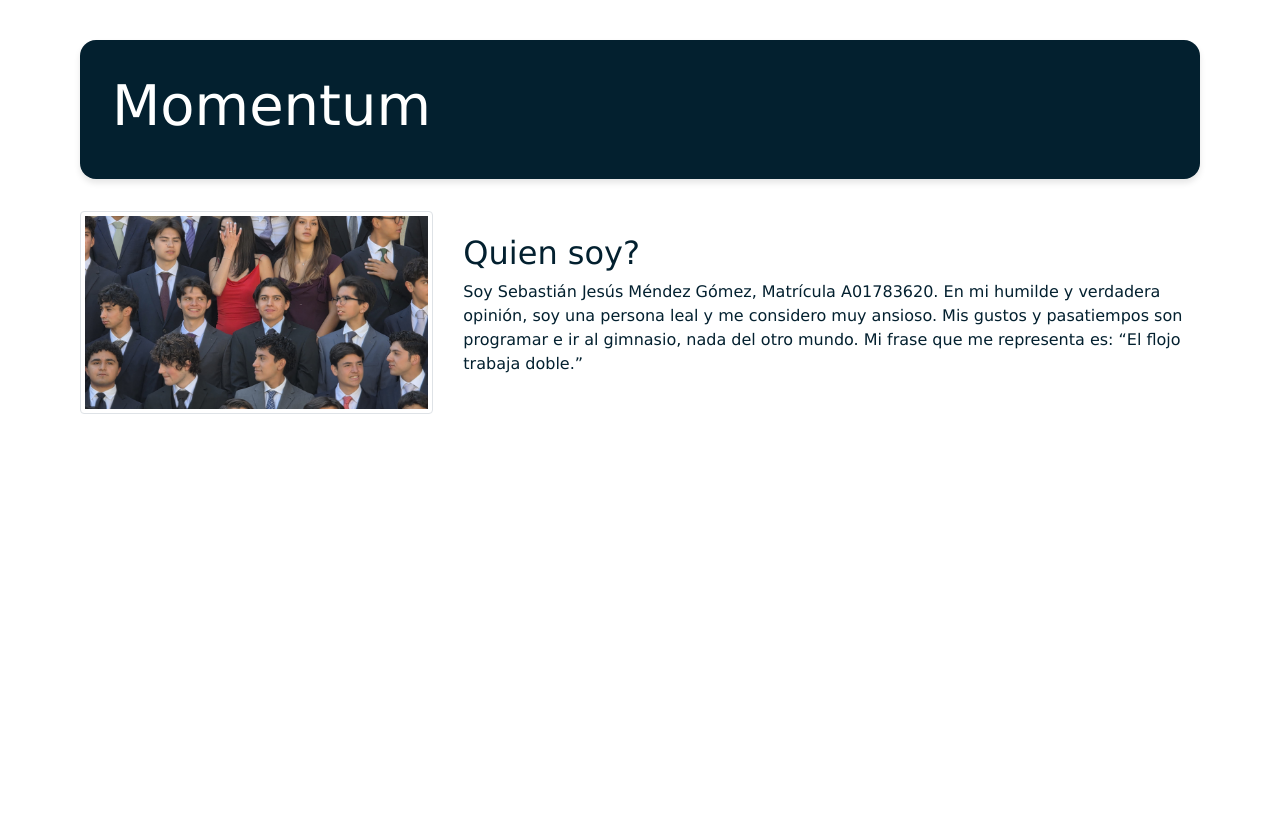
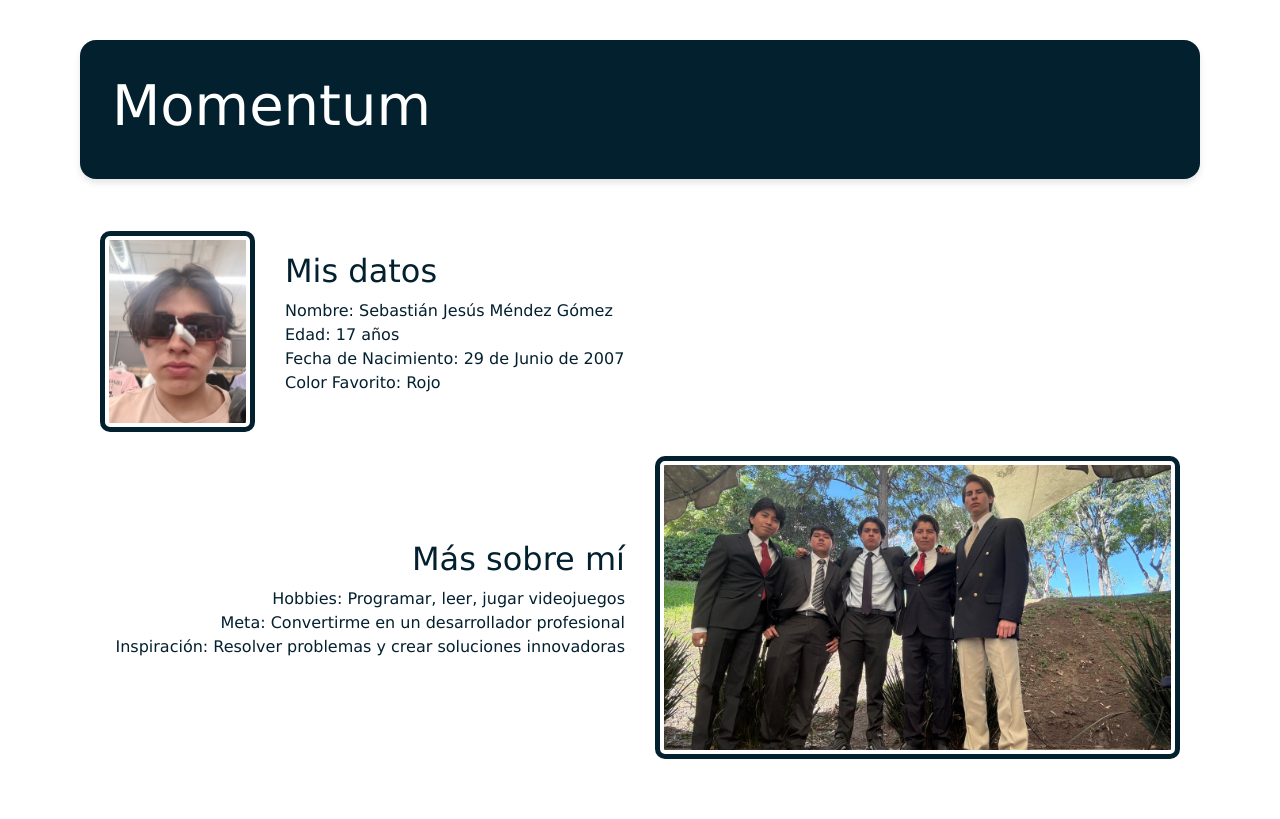
Before and after one commit to sebmengom/momentum, a Flask app: page / in a window 1280 px wide. Shown: the part 56-875 px from the top of the page. Before the commit the page ends 470 px from the top, so only its background shows below. Run offline with Flask 3, Linux system fonts and the light colour scheme.

Commit message:
Day work
CSS and HTML again

```diff
--- a/app/routes.py
+++ b/app/routes.py
@@ -4,18 +4,12 @@ from flask import render_template
 @app.route('/')
 @app.route('/index')
 def index():
-    with open('app/static/data/intro.txt','r')as f:
-        intro = f.read()
-    return render_template('index.html', intro = intro)
+    return render_template('index.html')
 
 @app.route('/autogestion')
 def autogestion():
-    with open('app/static/data/autogestion.txt','r') as f:
-        autogestion = f.read()
-    return render_template('autogestion.html', autogestion = autogestion)
+    return render_template('autogestion.html')
 
 @app.route('/colaboracion')
 def colaboracion():
-    with open('app/static/data/colaboracion.txt', 'r')as f:
-        colaboracion = f.read()
-    return render_template('colaboracion.html', colaboracion = colaboracion)
+    return render_template('colaboracion.html')
--- a/app/static/css/styles.css
+++ b/app/static/css/styles.css
@@ -23,4 +23,9 @@ h1.my-4 {
   padding: 2rem;
   border-radius: 1rem;
   box-shadow: 0 4px 6px rgba(0, 0, 0, 0.1);
+}
+
+.custom-frame {
+  border: 5px solid #03202F;
+  border-radius: 10px;
 }/*# sourceMappingURL=styles.css.map */
--- a/app/static/css/styles.scss
+++ b/app/static/css/styles.scss
@@ -21,3 +21,7 @@
     border-radius: 1rem;       // Bordes redondeados
     box-shadow: 0 4px 6px rgba(0, 0, 0, 0.1); // Sombra opcional
   }
+.custom-frame{
+  border: 5px solid #03202F ;
+  border-radius: 10px;
+}
--- a/app/templates/base.html
+++ b/app/templates/base.html
@@ -9,7 +9,7 @@
 </head>
 <body>
   <nav class="navbar navbar-dark" style="background-color: #ad0000;">
-    <a class="navbar-brand" href="#">Momentum | Sebastian Mendez</a>
+    <a class="navbar-brand" href="{{ url_for('index') }}">Momentum | Sebastian Mendez</a>
     <button class="navbar-toggler" type="button" data-toggle="collapse" data-target="#navbarNavAltMarkup" aria-controls="navbarNavAltMarkup" aria-expanded="false" aria-label="Toggle navigation">
       <span class="navbar-toggler-icon"></span>
     </button>
--- a/app/templates/index.html
+++ b/app/templates/index.html
@@ -4,14 +4,31 @@
   Momentum
 {% endblock %}
 {% block content %}
+<div class="container">
+  <div class="row align-items-center mb-4">
+    <div class="col-md-2">
+      <img src="{{ url_for('static', filename='images/imagen1.jpeg')}}" class="img-thumbnail custom-frame" alt="img1">
+    </div>
+    <div class="col-md-8">
+      <h2>Mis datos</h2>
+      <p>Nombre: Sebastián Jesús Méndez Gómez<br>
+         Edad: 17 años<br>
+         Fecha de Nacimiento: 29 de Junio de 2007<br>
+         Color Favorito: Rojo
+      </p>
+    </div>
+  </div>
 
   <div class="row align-items-center">
-    <div class="col-md-4">
-      <img <img src="{{ url_for('static', filename='images/imagen1.jpeg')}}" class="img-thumbnail" alt="img1">
+    <div class="col-md-6" style="text-align: right;">
+      <h2>Más sobre mí</h2>
+      <p>Hobbies: Programar, leer, jugar videojuegos<br>
+         Meta: Convertirme en un desarrollador profesional<br>
+         Inspiración: Resolver problemas y crear soluciones innovadoras
+      </p>
     </div>
-    <div class="col-md-8">
-      <h2>Quien soy?</h2>
-      <p>{{ intro }}</p>
+    <div class="col-md-6">
+      <img src="{{ url_for('static', filename='images/imagen2.jpeg')}}" class="img-thumbnail custom-frame" alt="img2">
     </div>
   </div>
 </div>
```
Also changed, not shown: app/static/data/colaboracion.txt (added, +14 -0 lines), app/static/images/imagen1.jpeg, app/static/images/imagen2.jpeg (added), 2 other files.
